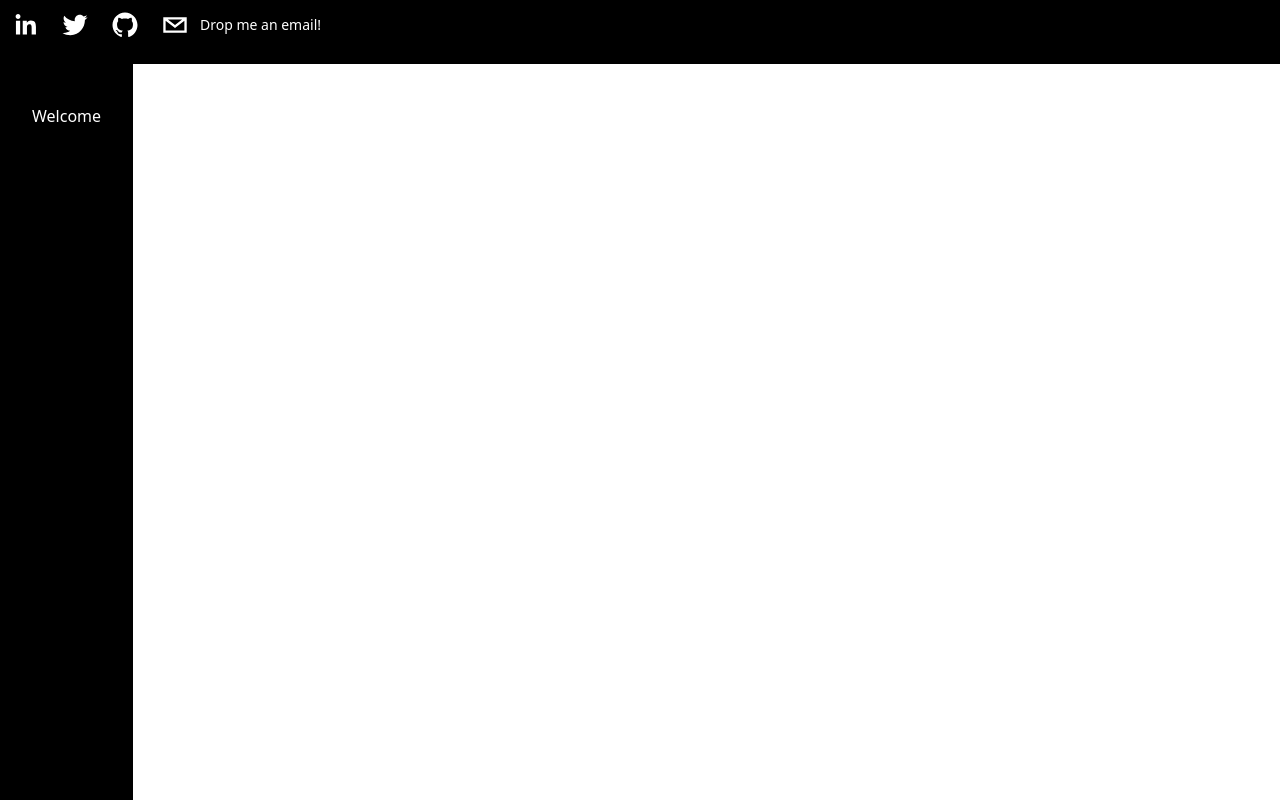
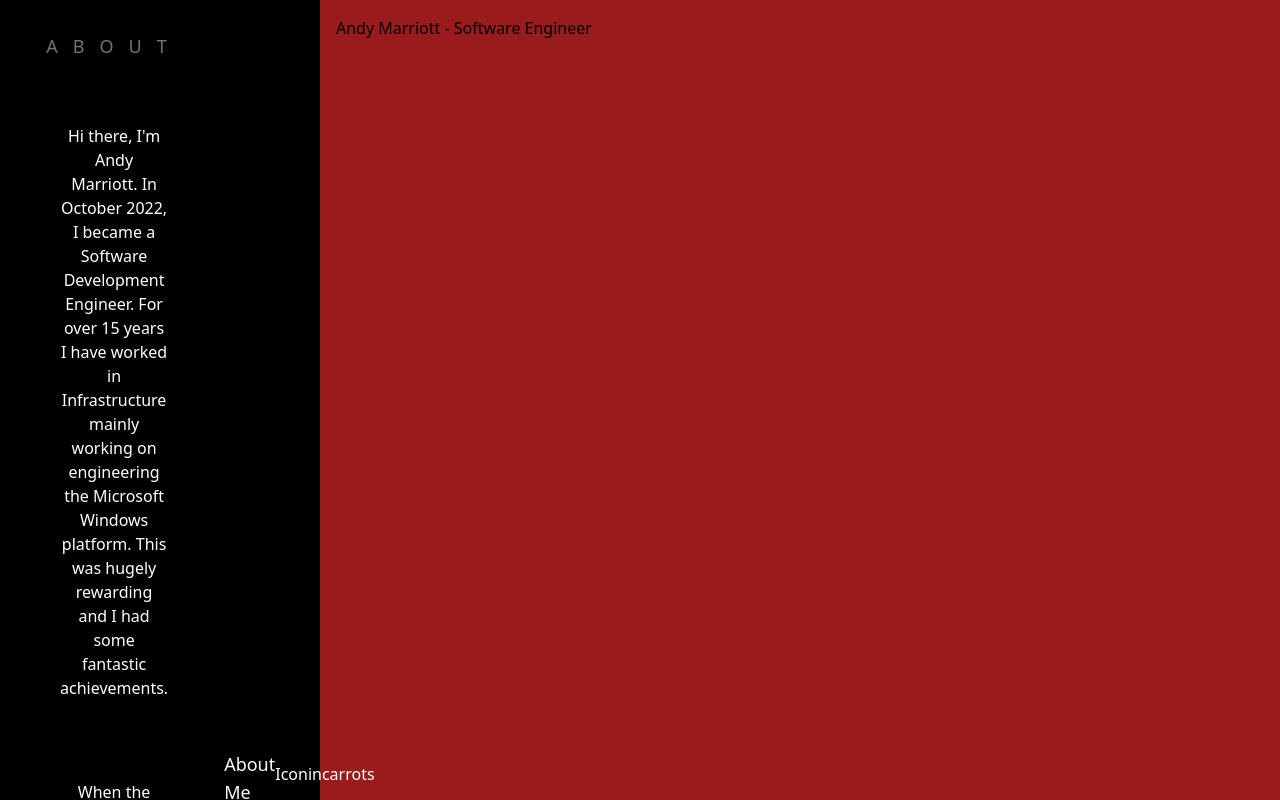
Before and after one commit to AndyMarriottCoder/MyPortfolio, a Next.js app: page /index_old in a window 1280 px wide. Before the commit this address had no page. Shown: the top 800 px of the page. Built offline with nearby package versions, Linux system fonts and the light colour scheme.

Commit message:
Began work on brand new sidebar

```diff
--- a/components/layout/Layout.tsx
+++ b/components/layout/Layout.tsx
@@ -1,26 +1,15 @@
-import React, { PropsWithChildren } from "react";
-import Header from "./Header";
-import Sidebar from "../sidebar";
-import Intro from "../Intro";
+import React from 'react'
+import Sidebar from '../sidebar'
 
 const Layout = () => {
   return (
-    <div className="grid min-h-screen grid-rows-header">
-      <header className="items-start bg-black">
-        <Header />
-      </header>
+    <div className="h-screen flex flex-row justify-start">
+      <Sidebar />
+      <div className="bg-red-800 flex-1 p-4 text-black">
+        Andy Marriott - Software Engineer
+      </div>
+    </div>
+  )
+}
 
-      <div className="h-screen flex flex-row justify-start">
-        <Sidebar />
-      </div>
-
-      <div className="items-start">
-        <Intro />
-      </div>
-
-
-    </div>
-
-  );
-};
 export default Layout;
--- a/components/sidebar.tsx
+++ b/components/sidebar.tsx
@@ -1,11 +1,35 @@
 import React from 'react'
+import classNames from 'classnames'
+import { useState } from 'react'
+import About from '@/pages/about'
 
-type Props = {}
+const Sidebar = () => {
+    const [toggleCollapse, setToggleCollapse] = useState(false)
 
-const Sidebar = (props: Props) => {
+  const wrapperClasses = classNames(
+    "h-screen px-4 pt-8 pb-4 bg-black text-white justify-between flex-col",
+    {
+        ['w-80']: !toggleCollapse,
+        ['w-20']: toggleCollapse
+    }
+  );
+
   return (
-    <div className='h-screen px-8 pt-10 pb-7 bg-black text-white'>
-    Welcome
+    <div className={wrapperClasses}>
+      <div className="flex flex-col">
+        <div className="flex items-center justify-between relative">
+          <div className="flex items-center pl-1 gap-4">
+            <About />
+            <span className={classNames('mt-2 text-lg font-medium text-gray-50', { hidden: toggleCollapse})}>
+              About Me
+            </span>
+            </div>
+          <button>
+            Iconincarrots
+          </button>
+        </div>
+      </div>
+      <div></div>
     </div>
   )
 }
--- a/pages/about.tsx
+++ b/pages/about.tsx
@@ -2,7 +2,8 @@ import React from 'react'
 
 type Props = {}
 
-export default function about({}: Props) {
+const About = () => {
+// export default function about({}: Props) {
   return (
     <div className="bg-black h screen flex flex-col justify-center overflow-hidden">
     <h3 className="text-lg uppercase text-gray-500 pb-6 tracking-[15px] text-center">About</h3>
@@ -15,3 +16,5 @@ export default function about({}: Props) {
     </div>
   )
 }
+
+export default About
--- a/pages/index.tsx
+++ b/pages/index.tsx
@@ -1,47 +1,9 @@
-import Head from 'next/head'
-import Header from '../components/layout/Header'
-import Intro from '../components/Intro'
-import About from './about'
-import Blog from './blog'
-import Projects from './projects'
-import Contact from './contactMe'
-import Sidebar from '@/components/sidebar'
+import Layout from '@/components/layout/Layout'
 
 export default function Home() {
   return (
-    <div className="text-white h-screen snap-y snap-mandatory overflow=scroll z=0">
-      <Head>
-        <title>Andy Marriott - Software Engineer</title>
-      </Head>
-
-      <section id="sidebar" className="text">
-        <Sidebar />
-        Test Text
-      </section>
-
-      {/* Commented Header out as it's now in it's own component */}
-      {/* <Header /> */}
-
-      <section id="intro" className="snap-start">
-        <Intro />
-      </section>
-
-      <section id="about" className="snap-start">
-        <About />
-      </section>
-
-      <section id="blog" className="snap-start">
-        <Blog />
-      </section>
-
-      <section id="projects" className="snap-start">
-        <Projects />
-      </section>
-
-      <section id="contact" className="snap-start">
-        <Contact />
-      </section>
-
+    <div className="text-red">
+      <Layout />
     </div>
   )
 }
--- /dev/null
+++ b/pages/index_old.tsx
@@ -0,0 +1,47 @@
+import Head from 'next/head'
+import Header from '../components/layout/Header'
+import Intro from '../components/Intro'
+import About from './about'
+import Blog from './blog'
+import Projects from './projects'
+import Contact from './contactMe'
+import Sidebar from '@/components/sidebar'
+
+export default function Home() {
+  return (
+    <div className="text-white h-screen snap-y snap-mandatory overflow=scroll z=0">
+      <Head>
+        <title>Andy Marriott - Software Engineer</title>
+      </Head>
+
+      <section id="sidebar" className="text">
+        <Sidebar />
+        Test Text
+      </section>
+
+      {/* Commented Header out as it's now in it's own component */}
+      {/* <Header /> */}
+
+      <section id="intro" className="snap-start">
+        <Intro />
+      </section>
+
+      <section id="about" className="snap-start">
+        <About />
+      </section>
+
+      <section id="blog" className="snap-start">
+        <Blog />
+      </section>
+
+      <section id="projects" className="snap-start">
+        <Projects />
+      </section>
+
+      <section id="contact" className="snap-start">
+        <Contact />
+      </section>
+
+    </div>
+  )
+}
```
